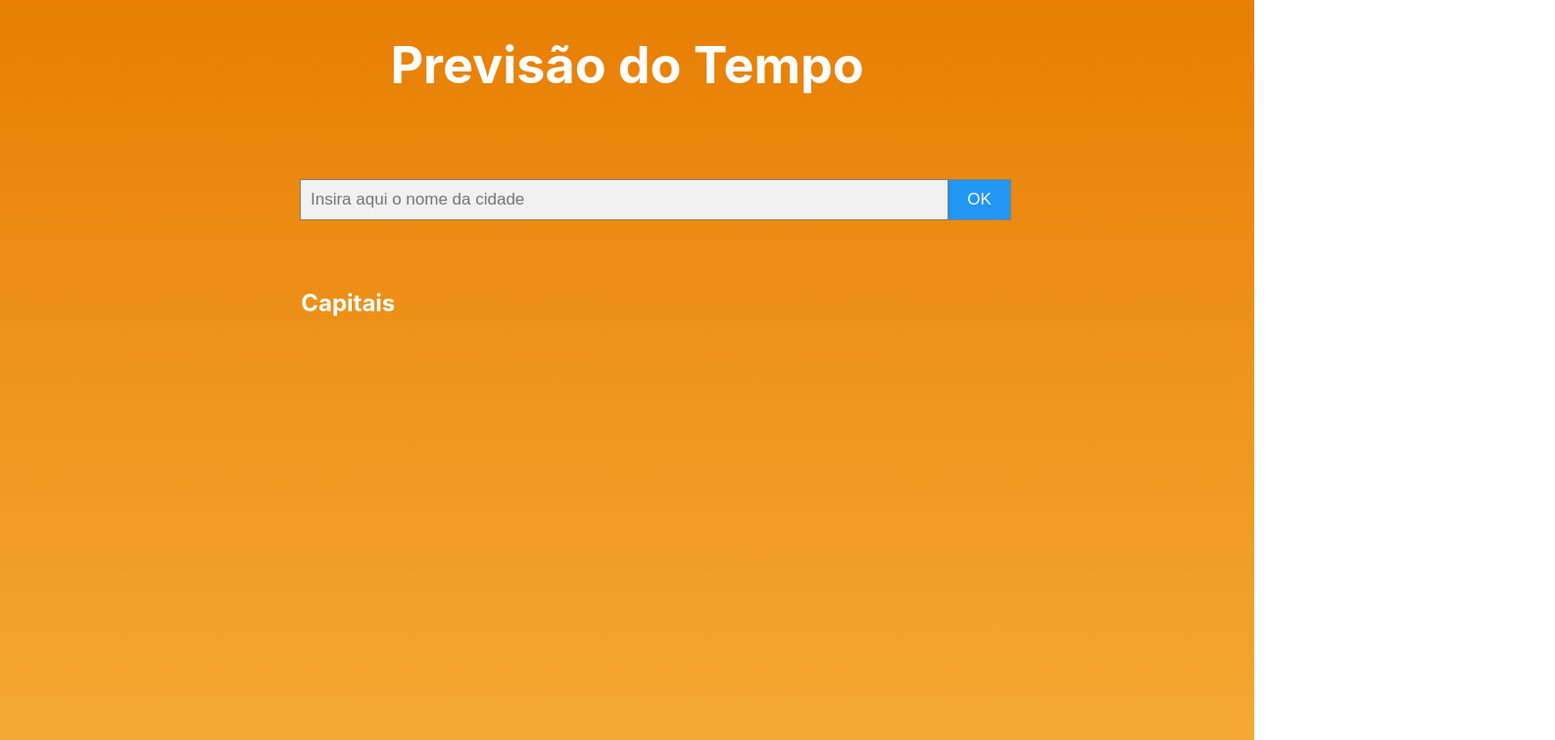
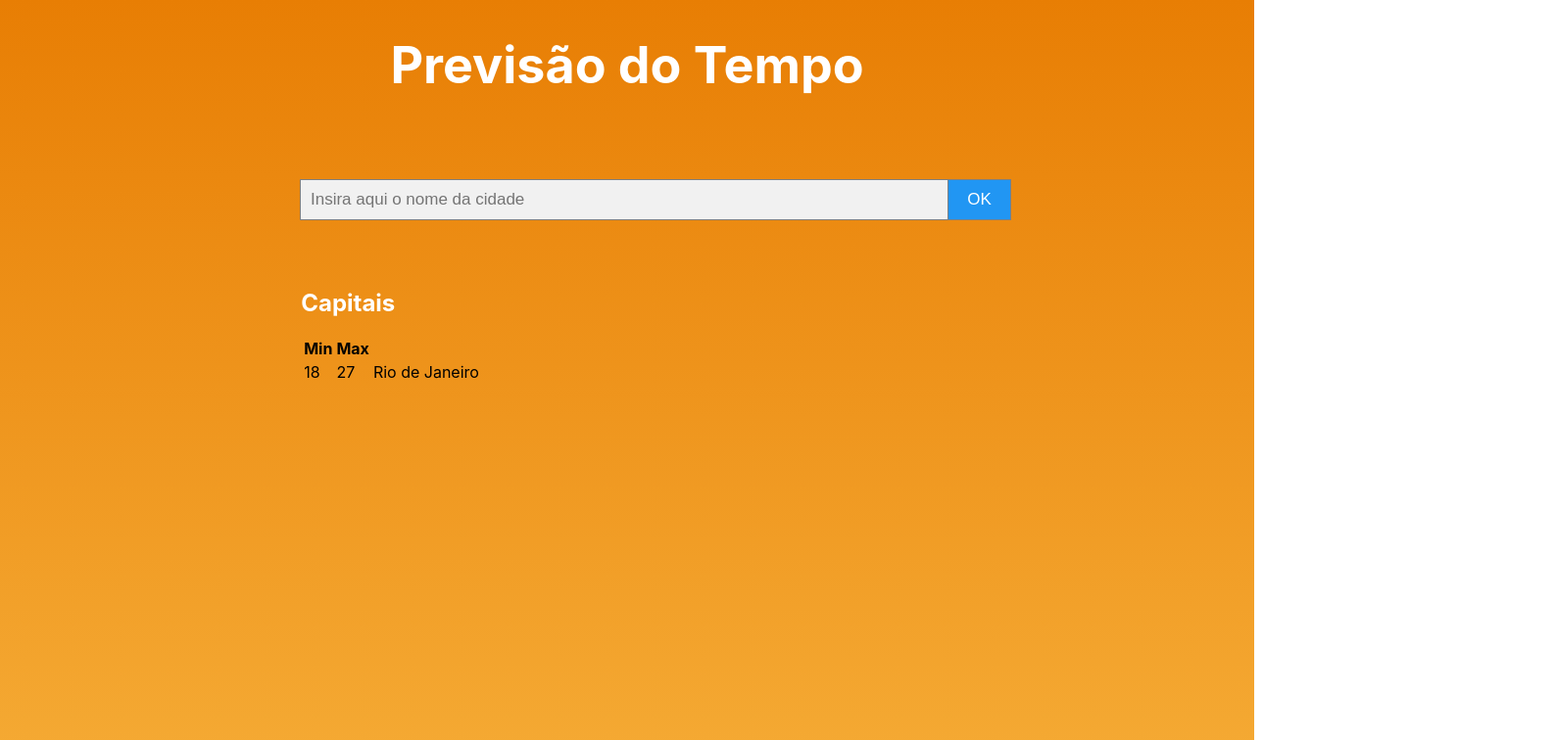
Before and after one commit to joanasouza/weather, a React (Create React App) app: page / in a window 1280 px wide. Shown: the top 756 px of the page at 98% size, 1587 px wide, since content can reach past the window. Built offline with nearby package versions, Linux system fonts and the light colour scheme.

Commit message:
Add temperature table

```diff
--- a/src/Components/Temperature/index.js
+++ b/src/Components/Temperature/index.js
@@ -1,6 +1,25 @@
 import React from 'react';
 import './temperature.css';
 
-const Temperature = () => <h2 class="temperature-header">Capitais</h2>;
+const Temperature = () => (
+    <>
+    <h2 class="temperature-header">Capitais</h2>
+    <div class="weather-chart">
+        <table>
+            <tr>
+                <th>Min</th>
+                <th>Max</th>
+                <th></th>
+            </tr>
+            <tr>
+                <td>18</td>
+                <td>27</td>
+                <td>Rio de Janeiro</td>
+                </tr>
+        </table>
+        </div>
+    </>
+)
+
 
 export default Temperature;
--- a/src/Components/Temperature/temperature.css
+++ b/src/Components/Temperature/temperature.css
@@ -3,3 +3,8 @@
     text-align: left;
     color: white;
 }
+
+.weather-chart {
+    width: 100%;
+    margin-left: 24%;
+}
```
